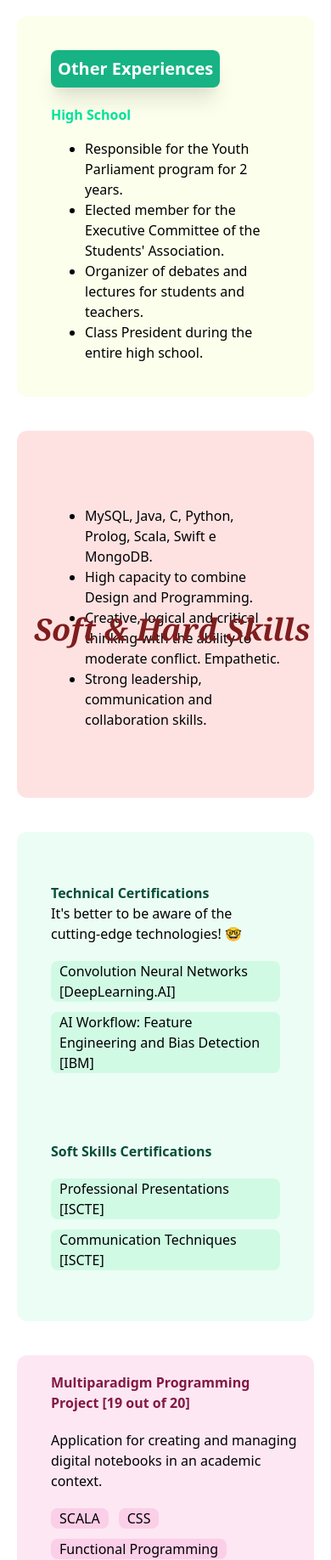
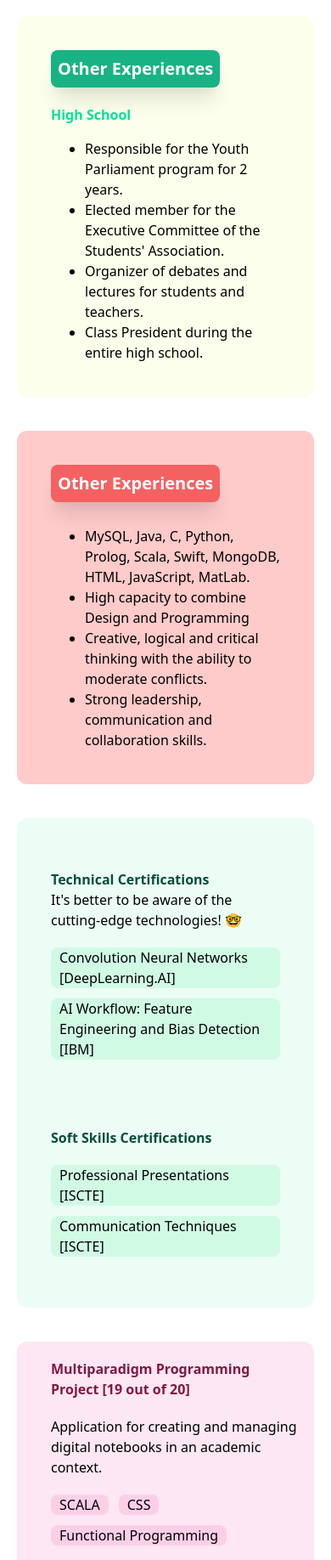
Before and after one commit to miguel-arrf/PersonalWebsite, a Django app: page / in a window 390 px wide. Shown: the part 2815-4651 px from the top of the page at 85% size. Run offline with Django 3.2, Linux system fonts and the light colour scheme; some libraries are stand-ins or nearby versions.

Commit message:
Updated top toolbar and 'resume', buttons shadow colors.
Updated moving headers margins.

Other experiences is now using the new design language.

z-index is fixed for multiple blocks.

Bottom image is now properly set up, as well as the buttons and the footer background.

tailwind.config.js now has a new 'vivid-red' boxShadow.

```diff
--- a/main/static_src/tailwind.config.js
+++ b/main/static_src/tailwind.config.js
@@ -71,6 +71,7 @@ module.exports = {
                 'vivid-blue': '0px 12px 50px rgba(59, 92, 130, 0.92)',
                 'vivid-purple': '0px 12px 50px rgba(168, 108, 158, 0.8)',
                 'vivid-orange': '0px 12px 50px rgba(140, 85, 1, 0.8)',
+                'vivid-red': '0px 12px 50px rgba(140, 1, 1, 0.8)',
       },
         },
     },
--- a/main/templates/main.html
+++ b/main/templates/main.html
@@ -215,32 +215,32 @@
 
   <div class="z-20 lg:container lg:mx-auto text-white mt-8 mt">
       <div class="grid grid-cols-1 md:grid-cols-12 items-center  m-0 md:mx-6 lg:mx-9">
-        <div class="m-5 md:m-0 bg-yellow-100 dark:bg-white dark:bg-opacity-5 dark:backdrop-filter dark:backdrop-blur-2xl md:col-start-2 col-span-10 rounded-2xl   lg:rounded-xl ">
+        <div class="m-5 md:m-0 bg-yellow-100 dark:bg-white dark:bg-opacity-5 dark:backdrop-filter dark:backdrop-blur-2xl md:col-start-2 col-span-10 rounded-2xl   lg:rounded-xl z-40">
 
            <div class="container flex flex-col items-center px-6 py-6 mx-auto max-w-7xl sm:flex-row gap-4 text-center font-bold flex-wrap">
 
 
-               <div class="bg-vivid-yellow rounded-xl p-1 px-2 flex-grow w-full sm:w-auto shadow-vivid-yellow">
+               <div class="transition shadow-xl bg-vivid-yellow rounded-xl p-1 px-2 flex-grow w-full sm:w-auto hover:shadow-vivid-yellow">
                 Who am I?
               </div>
 
-              <div class="bg-pink-400 rounded-xl p-1 px-2 flex-grow w-full sm:w-auto shadow-vivid-pink">
+              <div class="transition shadow-xl bg-blue-400 rounded-xl p-1 px-2 flex-grow w-full sm:w-auto hover:shadow-vivid-blue">
                 Education
               </div>
 
-              <div class="bg-green-400 rounded-xl p-1 px-2 flex-grow w-full sm:w-auto shadow-vivid-green">
+              <div class="transition shadow-xl bg-pink-400 rounded-xl p-1 px-2 flex-grow w-full sm:w-auto hover:shadow-vivid-pink">
                 Skills
               </div>
 
-              <div class="bg-blue-400 rounded-xl p-1 px-2 flex-grow w-full sm:w-auto shadow-vivid-blue">
+              <div class="transition shadow-xl bg-green-400 rounded-xl p-1 px-2 flex-grow w-full sm:w-auto hover:shadow-vivid-green">
                 Certifications
               </div>
 
-              <div class="bg-purple-400 rounded-xl p-1 px-2 flex-grow w-full sm:w-auto shadow-vivid-purple">
+              <div class="transition shadow-xl bg-purple-400 rounded-xl p-1 px-2 flex-grow w-full sm:w-auto hover:shadow-vivid-purple">
                 Projects
               </div>
 
-              <div class="bg-yellow-500 rounded-xl p-1 px-2 flex-grow w-full sm:w-auto shadow-vivid-orange">
+              <div class="transition shadow-xl bg-yellow-500 rounded-xl p-1 px-2 flex-grow w-full sm:w-auto hover:shadow-vivid-orange">
                 Others
               </div>
 
@@ -272,7 +272,7 @@
 
                     <div class="firstBulletPoint flex flex-row items-center py-8">
                         <div class="flex-grow-0">
-                            <i class="fas fa-briefcase bg-red-100 dark:bg-red-500 shadow-xl"
+                            <i class="fas fa-briefcase bg-red-100 dark:bg-red-500 shadow-xl dark:shadow-vivid-red"
                                style="border-radius: 60px; padding: 0.5em; margin-right: 10px"></i>
                         </div>
                         <div class="col-span-5">
@@ -282,7 +282,7 @@
 
                     <div class="secondBulletPoint flex flex-row items-center">
                         <div class="flex-grow-0">
-                            <i class="fas fa-microscope bg-blue-100 dark:bg-blue-500 shadow-xl"
+                            <i class="fas fa-microscope bg-blue-100 dark:bg-blue-500 shadow-xl dark:hover:shadow-vivid-blue"
                                style="border-radius: 60px; padding: 0.5em; margin-right: 10px"></i>
                         </div>
                         <div class="col-span-5">
@@ -292,7 +292,7 @@
 
                     <div class="thirdBulletPoint flex flex-row items-center pt-8">
                         <div class="flex-grow-0">
-                            <i class="fas fa-university bg-green-200 dark:bg-green-500 shadow-xl"
+                            <i class="fas fa-university bg-green-200 dark:bg-green-500 shadow-xl dark:shadow-vivid-green"
                                style="border-radius: 60px; padding: 0.5em; margin-right: 10px"></i>
                         </div>
                         <div class="col-span-5">
@@ -310,7 +310,7 @@
     <div class="relative overflow-hidden md:pt-20 lg:pb-20 md:pb-14 sm:p-0 bg-white dark:bg-black">
         <div class="lg:container  lg:mx-auto">
             <div class="grid grid-cols-1 md:grid-cols-12 md:gap-8 lg:gap-10 xl:gap-28 items-center  ">
-                <p class="-mt-7 md:block ml-10 hidden absolute col-start-2 col-span-10 text-4xl font-black p-2 rounded-lg font-serif italic text-white xl:ml-20 quemSouAnimation shadow-xl" style="z-index: 20; opacity: 1;background:#E7CE4A;">Who Am I?</p>
+                <p class="-mt-2 md:block ml-10 hidden absolute col-start-2 col-span-10 text-4xl font-black p-2 rounded-lg font-serif italic text-white xl:ml-20 quemSouAnimation shadow-xl" style="z-index: 20; opacity: 1;background:#E7CE4A;">Who Am I?</p>
                 <div class="m-5 firstBlock transition  col-start-2 col-span-10 md:rounded-2xl px-10 sm:py-10 md:py-16 py-20 rounded-xl bg-custom-yellow dark:bg-gray-800"
                      style="opacity: 1; z-index: 0">
 
@@ -342,11 +342,15 @@
     </div>
     <!-- END New Who Am I? -->
 
+
+
+
+
     <!-- START New Education -->
     <div class="relative overflow-hidden md:pt-20 lg:pb-20 md:pb-14 sm:p-0 bg-white dark:bg-black">
         <div class="lg:container  lg:mx-auto">
             <div class="grid grid-cols-1 md:grid-cols-12 md:gap-8 lg:gap-10 xl:gap-28 items-center  ">
-                <p class="-mt-7 md:block ml-10 hidden absolute col-start-2 col-span-10 text-4xl font-black p-2 rounded-lg font-serif italic text-white xl:ml-20 ensinoAnimation shadow-xl" style="z-index: 20; opacity: 1;background:#6461F5;">Education</p>
+                <p class="-mt-2 md:block ml-10 hidden absolute col-start-2 col-span-10 text-4xl font-black p-2 rounded-lg font-serif italic text-white xl:ml-20 ensinoAnimation shadow-xl" style="z-index: 20; opacity: 1;background:#6461F5;">Education</p>
                 <div class="m-5 secondBlock transition  col-start-2 col-span-10 md:rounded-2xl px-10 sm:py-10 md:py-16 py-10 bg-custom-blue  dark:bg-gray-800 rounded-xl"
                      style="opacity: 1; z-index: 0">
 
@@ -376,7 +380,7 @@
     <div class="relative overflow-hidden md:pt-20 lg:pb-20 md:pb-14 sm:p-0 bg-white dark:bg-black">
         <div class="lg:container lg:mx-auto">
             <div class="grid grid-cols-1 md:grid-cols-12 md:gap-8 lg:gap-10 xl:gap-28 items-center">
-                <p class="-mt-7 md:block ml-10 hidden absolute col-start-2 col-span-10 text-4xl font-black p-2 rounded-lg font-serif italic text-white xl:ml-20 shadow-xl outrasExperienciasAnimation"
+                <p class="-mt-2 md:block ml-10 hidden absolute col-start-2 col-span-10 text-4xl font-black p-2 rounded-lg font-serif italic text-white xl:ml-20 shadow-xl outrasExperienciasAnimation"
                    style="z-index: 20; opacity: 1;background:#17B384;">Other Experiences</p>
 
                 <div class="m-5 thirdBlock transition col-start-2 col-span-10 md:rounded-2xl px-10 sm:py-10 md:py-16 py-10 bg-red-200 rounded-xl dark:bg-gray-800 bg-custom-green"
@@ -399,32 +403,30 @@
     <!-- END New Other Experiences -->
 
 
-    <div class="relative  bg-white bg-white dark:bg-black overflow-hidden   lg:pb-20 md:pb-14 sm:p-0">
-        <div class="lg:container  lg:mx-auto">
-            <!-- hero wrapper -->
-            <div class="grid grid-cols-1 md:grid-cols-12 md:gap-8 lg:gap-10 xl:gap-28 items-center  ">
-                <!-- hero text -->
+   <!-- START New Other Experiences -->
+    <div class="relative overflow-hidden md:pt-20 lg:pb-20 md:pb-14 sm:p-0 bg-white dark:bg-black">
+        <div class="lg:container lg:mx-auto">
+            <div class="grid grid-cols-1 md:grid-cols-12 md:gap-8 lg:gap-10 xl:gap-28 items-center">
+                <p class="-mt-2 md:block ml-10 hidden absolute col-start-2 col-span-10 text-4xl font-black p-2 rounded-lg font-serif italic text-white xl:ml-20 shadow-xl softAndHardAnimation"
+                   style="z-index: 20; opacity: 1;background:#F56161;">Other Experiences</p>
 
-               <p class="absolute col-start-2 col-span-10 ml-10 text-4xl font-bold mt-4 font-serif italic text-red-900 md:pt-2 sm:pt-10 pt-5 sm:ml-10 xl:ml-20 softAndHardAnimation" style="z-index: 20; opacity: 0;">Soft & Hard Skills</p>
+                <div class="m-5 forthBlock transition col-start-2 col-span-10 md:rounded-2xl px-10 sm:py-10 md:py-16 py-10 bg-red-200 rounded-xl dark:bg-gray-800 bg-custom-red"
+                     style=" opacity: 1; z-index: 0">
+                    <p class="text-xl md:hidden col-start-2 col-span-1 w-max mb-5 font-black p-2 rounded-lg text-white shadow-xl"
+                       style="z-index: 20; opacity: 1;background:#F56161;">Other Experiences</p>
 
 
-                <div class="m-5 forthBlock transition col-start-2 col-span-10 md:rounded-2xl px-10 sm:py-28 md:py-20 py-20  bg-red-100 rounded-xl" style="opacity: 1; z-index: 0"
-                >
-
-
-                    <ul class="forthBlockText pl-10 pt-2 list-disc text-base font-light text-black sm:text-lg mx-auto">
-                        <li>MySQL, Java, C, Python, Prolog, Scala, Swift e MongoDB.</li>
-                        <li>High capacity to combine Design and Programming.</li>
-                        <li>Creative, logical and critical thinking with the ability to moderate conflict. Empathetic.</li>
+                    <ul class="forthBlockText pl-10 pt-2 list-disc text-base font-light dark:text-white text-black sm:text-lg mx-auto">
+                        <li>MySQL, Java, C, Python, Prolog, Scala, Swift, MongoDB, HTML, JavaScript, MatLab.</li>
+                        <li>High capacity to combine Design and Programming</li>
+                        <li>Creative, logical and critical thinking with the ability to moderate conflicts.</li>
                         <li>Strong leadership, communication and collaboration skills.</li>
-
                     </ul>
-
                 </div>
-
             </div>
         </div>
     </div>
+    <!-- END New Other Experiences -->
 
 
 
@@ -550,7 +552,7 @@
 
 
     <!-- START STOCKS NOVO -->
-    <div class="relative bg-white bg-white dark:bg-black overflow-hidden  lg:pb-20 md:pb-14 sm:p-0">
+    <div class="relative lg:pb-20 md:pb-14 sm:p-0 z-40">
         <div class="lg:container  lg:mx-auto">
             <!-- hero wrapper -->
             <div class="grid grid-cols-1 md:grid-cols-12 md:gap-8 lg:gap-10 xl:gap-28 items-center  ">
@@ -609,7 +611,10 @@
 
 
     <div class="relative md:pt-20 lg:pb-20 md:pb-14 sm:p-0 center bg-white dark:bg-black">
-    <img style="top: 50%; transform: translateY(-60%);" class="absolute w-full md:-mt-6 sm:-mt-9 -mt-11 sm:h-auto h-96" src="https://i.imgur.com/npEabx0.png" />
+    <img loading="lazy" class="absolute bottom-20 w-full md:-mt-6 sm:-mt-9 -mt-11 sm:h-auto h-96  filter -hue-rotate-90" src="https://i.imgur.com/sKEfgPV.png" />
+
+        <!-- possibility:     <img style="" class="absolute bottom-0 w-full md:-mt-6 sm:-mt-9 -mt-11 sm:h-auto h-96" src="https://i.imgur.com/npEabx0.png" />
+ -->
 
 <!-- <div class="flex place-content-center">
           <img class="absolute  -mt-12" src="https://i.imgur.com/npEabx0.png">
@@ -620,9 +625,9 @@
         <div class="m-5 md:m-0 bg-yellow-100 dark:bg-white dark:bg-opacity-5 dark:backdrop-filter dark:backdrop-blur-2xl md:col-start-2 col-span-10 rounded-2xl px-10 sm:py-10 md:py-16 py-10 lg:rounded-xl ">
           <p class="z-20 text-3xl text-center mb-5 font-black p-2 rounded-lg text-black dark:text-white">Do you want to get in touch with me? Great!</p>
           <div class="flex place-content-center gap-5">
-            <div class="z-20 transition font-black text-white w-max rounded-lg p-2 px-8 shadow-xl hover:shadow-md bg-vivid-yellow hover:shadow-vivid-yellow">@</div>
-            <div class="z-20 transition font-black text-white w-max rounded-lg p-2 px-8 shadow-xl hover:shadow-md bg-vivid-pink hover:shadow-vivid-pink">in</div>
-            <div class="z-20 transition font-black text-white w-max rounded-lg p-2 px-8 shadow-xl hover:shadow-md bg-vivid-green hover:shadow-vivid-green">@</div>
+            <div class="z-20 transition font-black text-white w-max rounded-lg p-2 px-8 shadow-xl bg-vivid-yellow hover:shadow-vivid-yellow">@</div>
+            <div class="z-20 transition font-black text-white w-max rounded-lg p-2 px-8 shadow-xl bg-vivid-pink hover:shadow-vivid-pink">in</div>
+            <div class="z-20 transition font-black text-white w-max rounded-lg p-2 px-8 shadow-xl bg-vivid-green hover:shadow-vivid-green">@</div>
           </div>
         </div>
       </div>
@@ -630,7 +635,7 @@
 
     <div class="z-20 lg:container lg:mx-auto text-white md:mt-8 bg-white dark:bg-black">
       <div class="grid grid-cols-1 md:grid-cols-12 items-center">
-        <div class="m-5 md:m-0 bg-black md:col-start-2 col-span-10 rounded-2xl   lg:rounded-xl ">
+        <div class="m-5 md:m-0 bg-yellow-100 dark:bg-white dark:bg-opacity-5 dark:backdrop-filter dark:backdrop-blur-2xl md:col-start-2 col-span-10 rounded-2xl   lg:rounded-xl ">
 
            <div class="container flex flex-col items-center px-8 py-8 mx-auto max-w-7xl sm:flex-row">
             <a href="{% url 'main' %}"
```
Also changed, not shown: main/static/css/dist/styles.css (+112 -62 lines).
